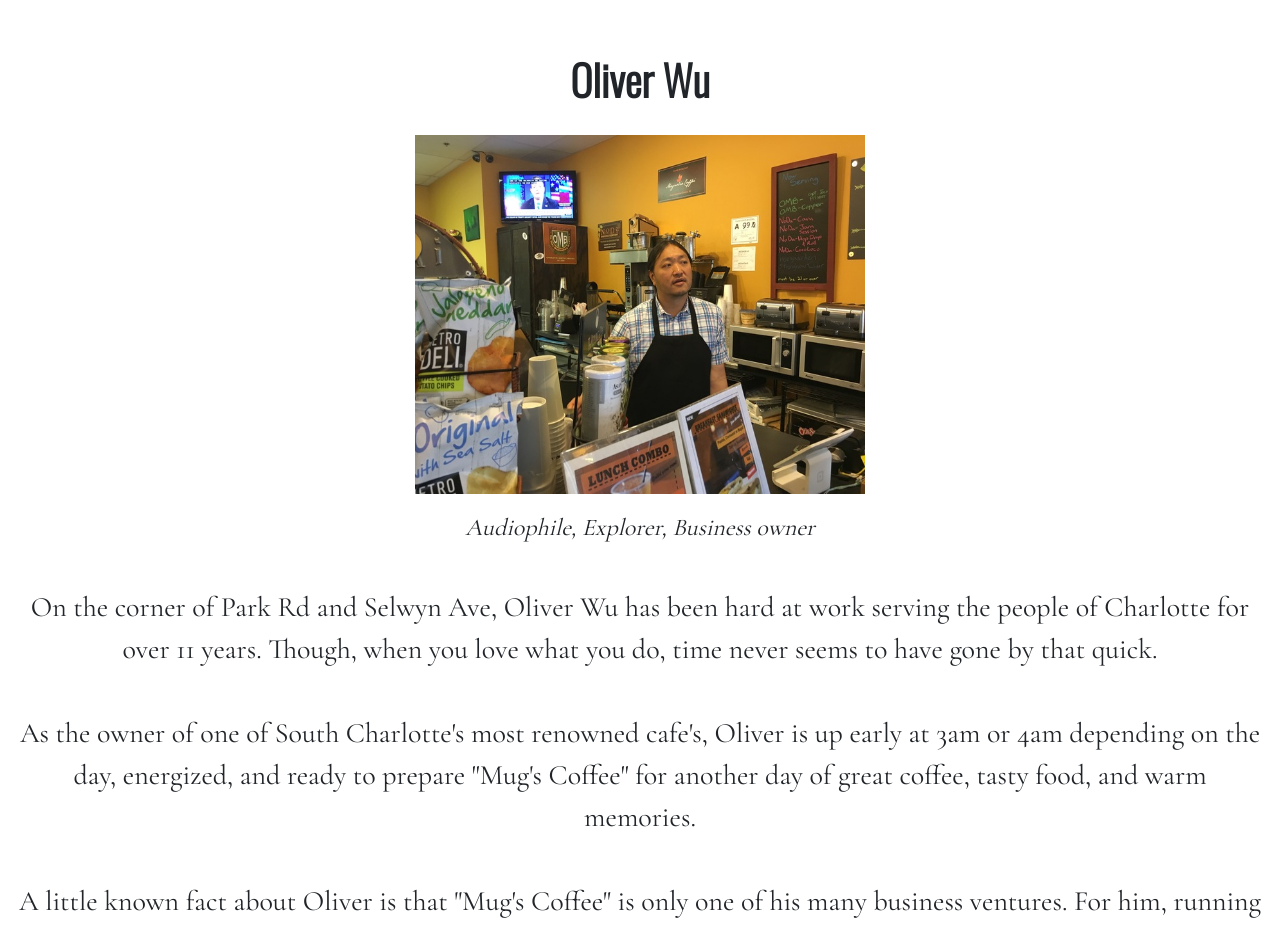
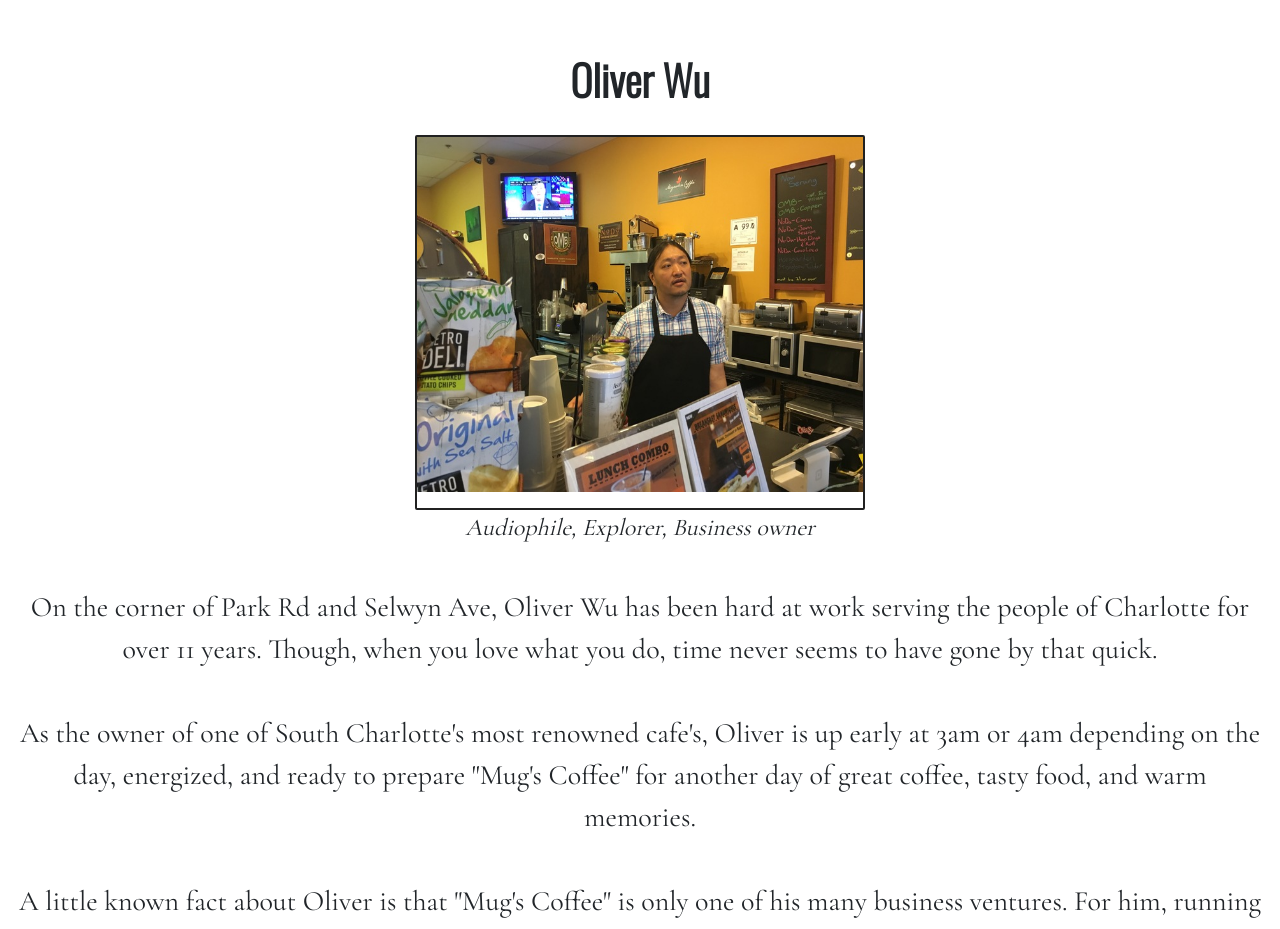
Before and after one commit to jakeisadev/mugs-react, a React (Create React App) app: page / in a window 1280 px wide. Shown: the part 3700-4629 px from the top of the page. Built offline with nearby package versions, Linux system fonts and the light colour scheme.

Commit message:
small addition

```diff
--- a/src/resources/info.css
+++ b/src/resources/info.css
@@ -162,6 +162,8 @@ footer ul.info li {
   width: 300px;
   height: 250px;
   margin: auto;
+  border: 2px solid #212121;
+  border-radius: 2px;
 }
 /* Snack.js */
 
```
